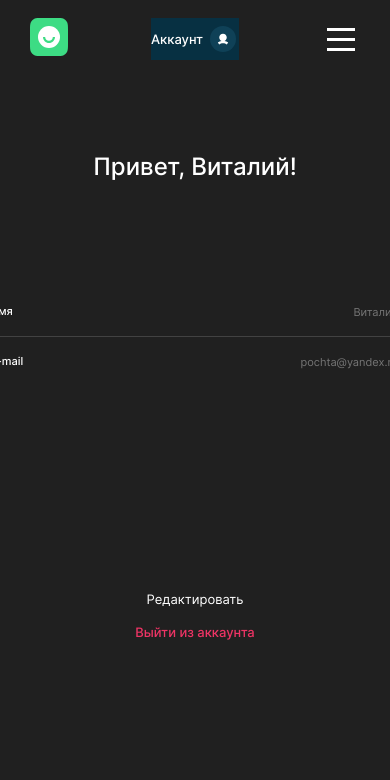
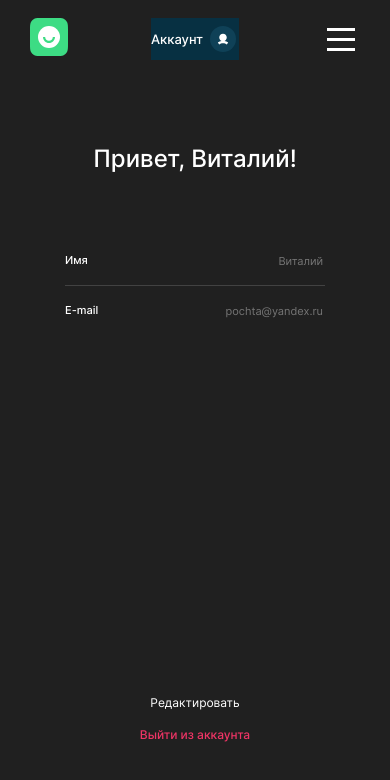
Before and after one commit to constantvalue/movies-explorer-frontend, a React (Create React App) app: page /profile in a window 390 px wide. Shown: the top 780 px of the page. Built offline with nearby package versions, Linux system fonts and the light colour scheme.

Commit message:
feat: complete everything except burger menu

```diff
--- a/src/components/Profile/Profile.css
+++ b/src/components/Profile/Profile.css
@@ -91,9 +91,9 @@
   cursor: pointer;
 }
 
-.profile__edit:hover{
-    opacity: 0.5;
-    transition: 0.5s;
+.profile__edit:hover {
+  opacity: 0.5;
+  transition: 0.5s;
 }
 
 .profile__logout {
@@ -108,7 +108,46 @@
   text-decoration: none;
 }
 
-.profile__logout:hover{
-    opacity: 0.5;
-    transition: 0.5s;
+.profile__logout:hover {
+  opacity: 0.5;
+  transition: 0.5s;
 }
+
+@media screen and (max-width: 768px) {
+  .profile__greeting {
+    padding-top: 232px;
+  }
+  .profile__form {
+    padding-top: 96px;
+  }
+
+  .profile__edit {
+    margin-top: 205px;
+  }
+}
+
+@media screen and (max-width: 470px) {
+  .profile__form {
+    padding-top: 123px;
+    display: flex;
+    flex-direction: column;
+    width: 260px;
+  }
+
+  .profile__greeting {
+    padding-top: 66px;
+  }
+
+  .profile__form {
+    padding-top: 80px;
+  }
+
+  .profile__edit {
+    margin-top: 375px;
+    font-size: 12px;
+  }
+
+  .profile__logout {
+    font-size: 12px;
+  }
+}
```
